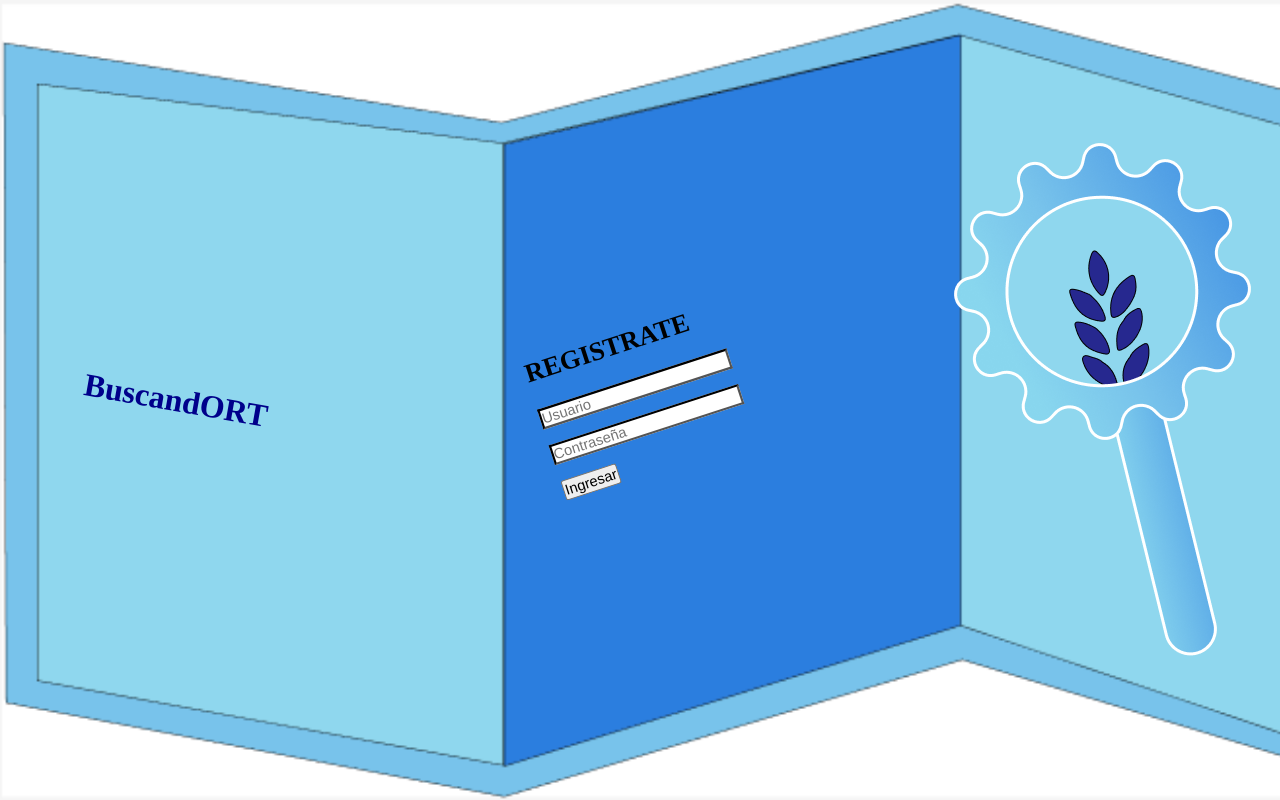
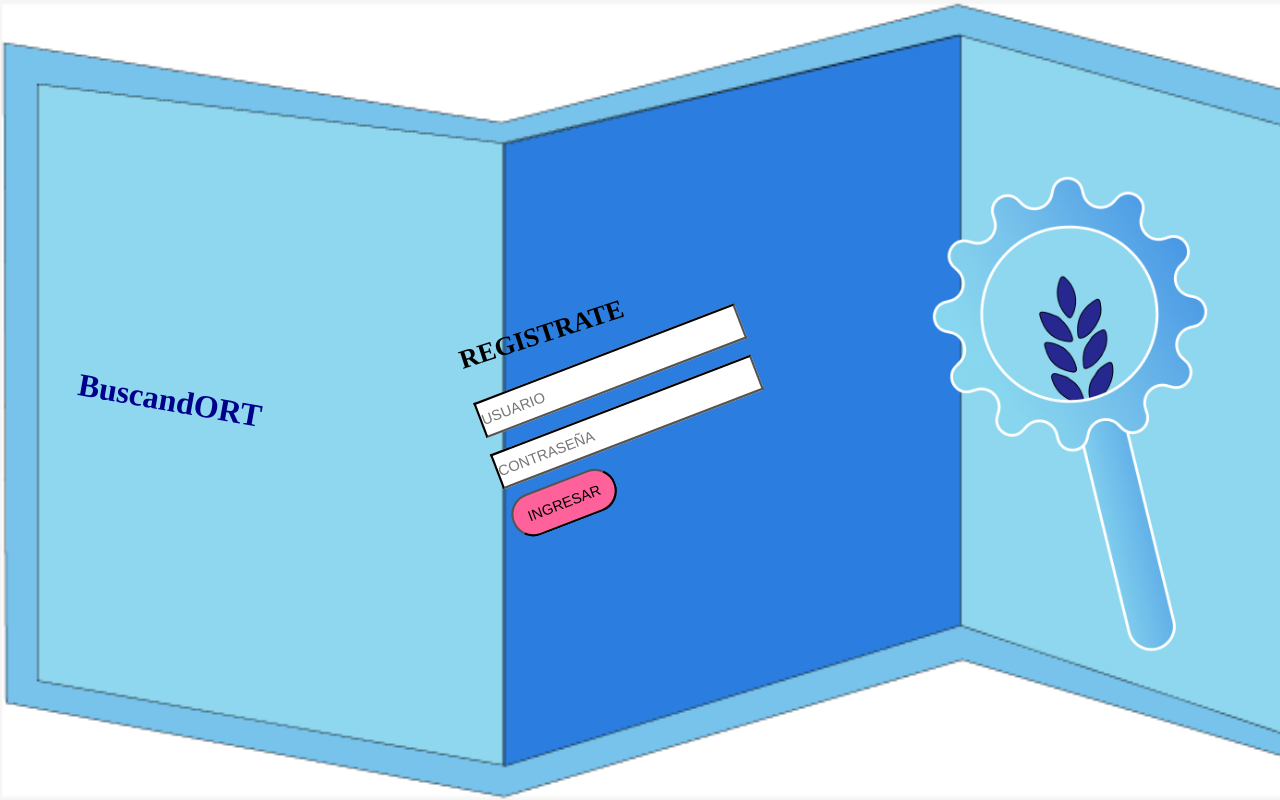
Before and after one commit to Serenafrisman/proyecto-sere, a plain HTML site: page registro.html in a window 1280 px wide. Drawn offline with Linux system fonts and the light colour scheme; a web font is replaced by a local one.

Commit message:
comit para seguir

```diff
--- a/css/login.css
+++ b/css/login.css
@@ -1,3 +1,4 @@
+
 
 @import url('https://fonts.googleapis.com/css2?family=Inknut+Antiqua:wght@300;400;500;600;700;800;900&family=Jaini+Purva&display=swap');
 @import url('https://fonts.googleapis.com/css2?family=Jaini+Purva&display=swap');
@@ -17,7 +18,7 @@ body {
     align-items: center;
     min-height: 100vh;
     gap: 60px;
-    justify-content: space-around;
+    justify-content: space-evenly;
 
 }
 body, .inknut-antiqua-regular {
@@ -27,7 +28,7 @@ body, .inknut-antiqua-regular {
     display: flex;
     justify-content: center;
     align-items: center;
-
+    justify-content: space-between;
 }
 .inknut-antiqua-regular {
     font-family: "Inknut Antiqua", serif;
@@ -63,6 +64,8 @@ body, .inknut-antiqua-regular {
 #input {
     margin-bottom: 10px;
     border-color: black;
+    height: 50px;
+    width: auto;
 
 }
 .box3 {
@@ -72,30 +75,62 @@ body, .inknut-antiqua-regular {
 }
 
 #h2 {
-    transform: rotate(-18deg);
+    transform: rotate(deg);
     color: rgb(65, 131, 206);
-
+    font-size: 380px;
+    margin-left: 30px;
 }
 
 #loginForm {
     transform: rotate(-18deg);
     padding: 40px;
     border-radius: 20px;
+
+
 }
 #user{
+    transform: rotate(-3deg);
     margin-bottom: 15px;
     margin-top: 20px;
     border-color: black;
+    height: 30px;
+    width: 250px;
+
+
 }
 #password{
+    transform: rotate(-3deg);
     margin-bottom: 15px;
     border-color: black;
+    height:30px;
+    width: 250px;
+    display: flex;
+    justify-content: center;
 }
-#button{
-    background-color: rgb(216, 65, 95);
-    border-radius: 5px;
+#loginForm button {
+    background-color:rgb(	255, 97, 154);
+    border-radius: 20px;
+    transform: rotate(-3deg);
+    height: 40px;
+    width: 100px;
+    cursor: pointer;
+
 }
-img{
+button:hover {
+    background-color: #f80a81;}
+.box3{
 
-  overflow: clip;
+    display: flex;          /* Activa Flexbox */
+    justify-content: center; /* Centra horizontalmente */
+    align-items: center;   /* Centra verticalmente si es necesario */
+    height: 500px;
+    margin-right: 40px;
+    margin-top: 30px;
+    margin
 }
+
+.img {
+    width: 280px;
+    height:auto;
+    max-width: 100%;
+    }
--- a/css/registro.css
+++ b/css/registro.css
@@ -63,6 +63,8 @@ body, .inknut-antiqua-regular {
 #input {
     margin-bottom: 10px;
     border-color: black;
+    height: 50px;
+    width: auto;
 
 }
 .box3 {
@@ -72,7 +74,7 @@ body, .inknut-antiqua-regular {
 }
 
 #h2 {
-    transform: rotate(-18deg);
+    transform: rotate(deg);
     color: rgb(65, 131, 206);
 
 }
@@ -81,21 +83,52 @@ body, .inknut-antiqua-regular {
     transform: rotate(-18deg);
     padding: 40px;
     border-radius: 20px;
+
+
 }
 #user{
+    transform: rotate(-3deg);
     margin-bottom: 15px;
     margin-top: 20px;
     border-color: black;
+    height: 30px;
+    width: 250px;
+
+
 }
 #password{
+    transform: rotate(-3deg);
     margin-bottom: 15px;
     border-color: black;
+    height:30px;
+    width: 250px;
+    display: flex;
+    justify-content: center;
 }
-#button{
-    background-color: rgb(216, 65, 95);
-    border-radius: 5px;
+#loginForm button {
+    background-color:rgb(	255, 97, 154);
+    border-radius: 20px;
+    transform: rotate(-3deg);
+    height: 40px;
+    width: 100px;
+    cursor: pointer;
+
 }
-img{
+button:hover {
+    background-color: #f80a81;}
+.box3{
 
-  overflow: clip;
+        display: flex;          /* Activa Flexbox */
+        justify-content: center; /* Centra horizontalmente */
+        align-items: center;   /* Centra verticalmente si es necesario */
+        height: 500px;
+        margin-right: 40px;
+        margin-top: 30px;
+        margin
+    }
+
+.img {
+        width: 280px;
+        height:auto;
+        max-width: 100%;
 }
--- a/registro.html
+++ b/registro.html
@@ -16,16 +16,18 @@
             <form id="loginForm">
                 <div>
                     <label for="user"><h2>REGISTRATE</h2></label>
-                    <input type="text" id="user" placeholder="Usuario" required>
+                    <input type="text" id="user" placeholder="USUARIO" required>
                 </div>
                 <div>
                     <label for="password"></label>
-                    <input type="password" id="password" placeholder="Contraseña" required>
+                    <input type="password" id="password" placeholder="CONTRASEÑA" required>
                 </div>
-                <button type="submit">Ingresar</button>
+                <button type="submit">INGRESAR</button>
             </form>
         </div>
+        <div class="box3">
         <img src="img/LOGO BUSCANDORT.png" alt="Descripción de la imagen" class="img">
+    </div>
 
 
         </div>
```
Also changed, not shown: css/home.css (+5 -6 lines), home.html (+3 -1 lines), login.html (+2 -0 lines).
